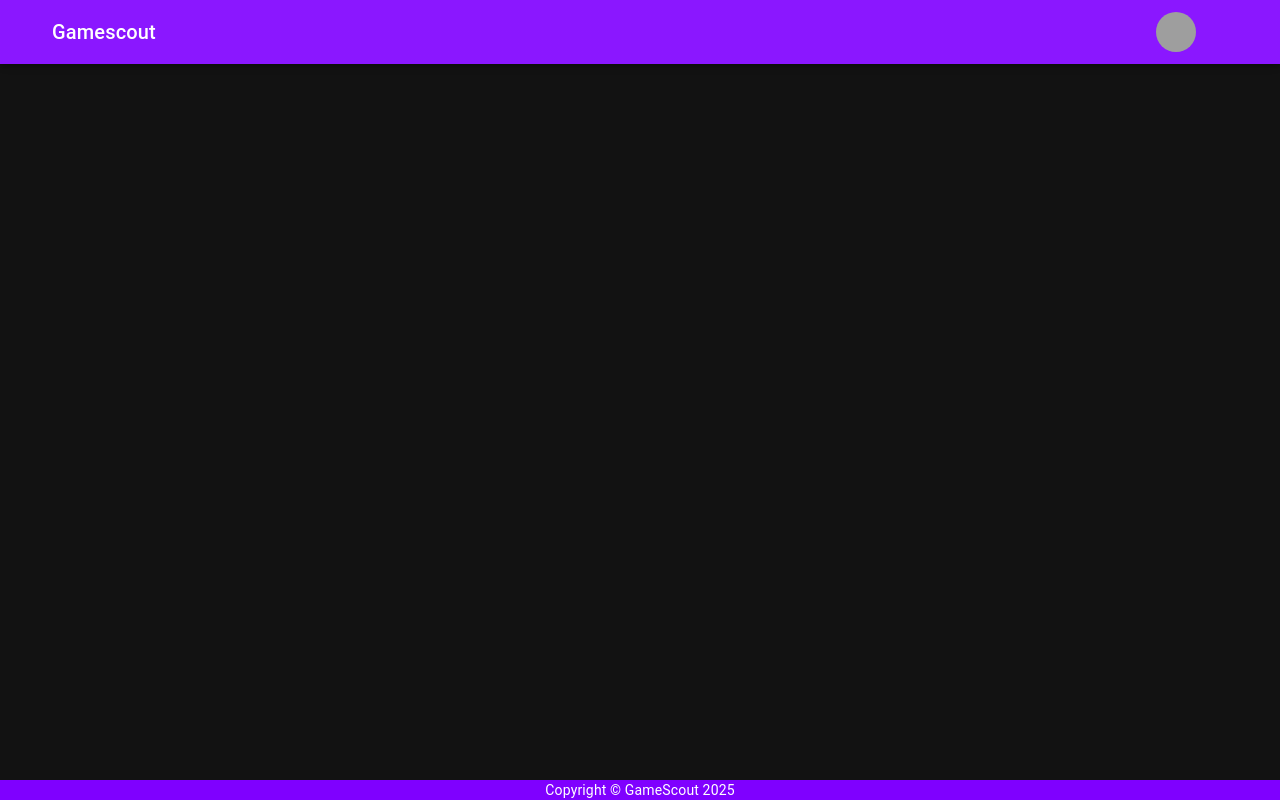
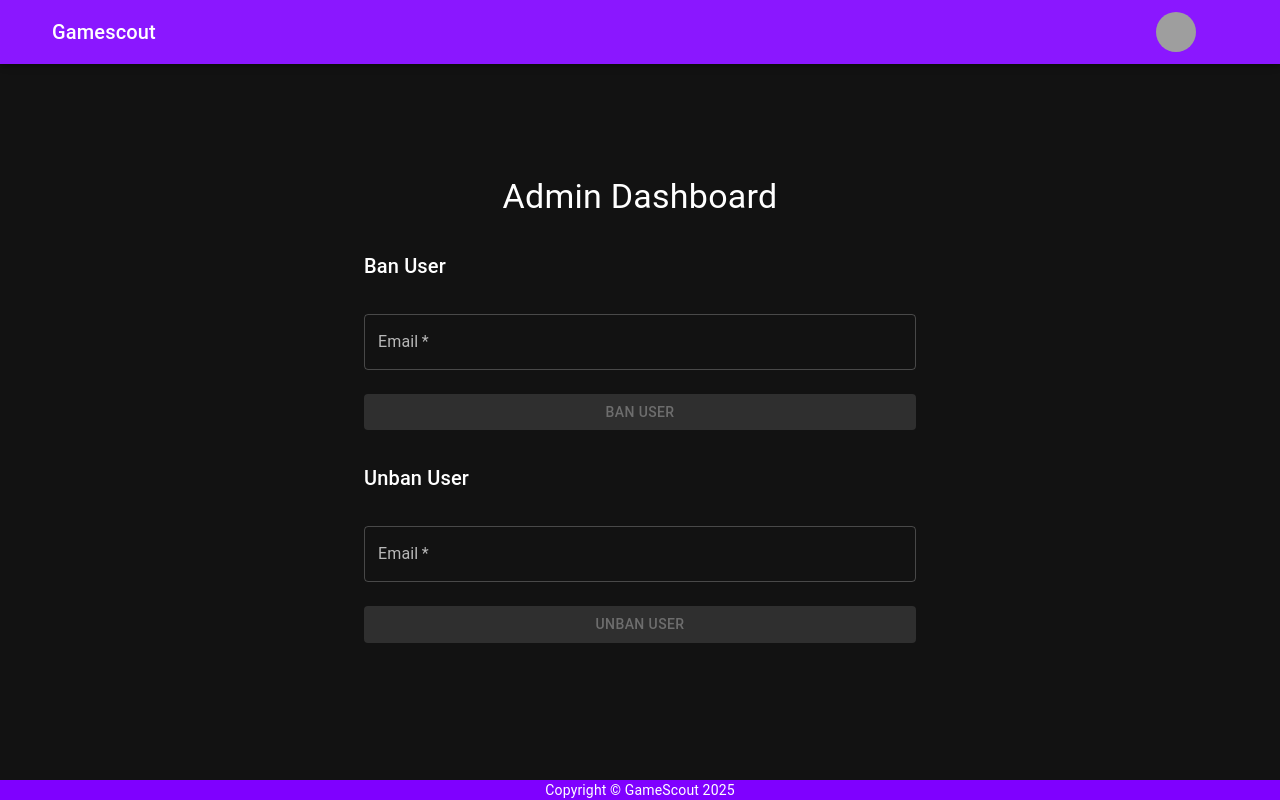
Before and after one commit to aprask/GameScout, a React (Vite) app in the folder client/: page /admin in a window 1280 px wide. Built offline with nearby package versions, Linux system fonts and the light colour scheme; no server answers; sample sign-in values are in the browser's storage; grey boxes are pictures that could not be loaded; some icons are missing.

Commit message:
Added context for admin, added admin page with components for banning and unbanning, updated cors to allow patch

```diff
--- a/client/src/App.tsx
+++ b/client/src/App.tsx
@@ -10,6 +10,7 @@ import SignUpPage from "./pages/SignUpPage";
 import { ProtectedRoute } from "./components/auth/ProtectedRouter";
 import { AuthProvider } from "./context/AuthContext";
 import LoginPage from "./pages/LoginPage";
+import AdminPage from "./pages/AdminPage";
 
 const customTheme = createTheme({
   palette: {
@@ -60,6 +61,11 @@ function App() {
                       <DynamicGame />
                     </ProtectedRoute>
                     } />
+                  <Route path="/admin" element={
+                    <ProtectedRoute>
+                      <AdminPage />
+                    </ProtectedRoute>
+                    } />
                   <Route path="/game/reviews/:id" element={
                     <ProtectedRoute>
                       <GameReviews />
--- a/client/src/components/NavBar.tsx
+++ b/client/src/components/NavBar.tsx
@@ -143,6 +143,13 @@ function NavBar() {
               <ListItemButton>Games</ListItemButton>
             </NavLink>
             <NavLink
+              to="/admin"
+              style={{ textDecoration: "none", color: "inherit" }}
+              onClick={toggleDrawer}
+            >
+              <ListItemButton>Admin</ListItemButton>
+            </NavLink>
+            <NavLink
               to="/"
               style={{ textDecoration: "none", color: "inherit" }}
               onClick={toggleDrawer}
--- /dev/null
+++ b/client/src/components/admin/BanUserForm.tsx
@@ -0,0 +1,80 @@
+import React, { useState } from 'react';
+import { Box, TextField, Button, Alert, Typography } from '@mui/material';
+import axios from 'axios';
+import { useAuth } from '../../context/AuthContext';
+
+export default function BanUserForm() {
+    const [email, setEmail] = useState('');
+    const [error, setError] = useState('');
+    const [success, setSuccess] = useState('');
+    const { isAdmin, adminId, token } = useAuth();
+
+    const handleSubmit = async (e: React.FormEvent) => {
+        e.preventDefault();
+        if (!isAdmin) return;
+        setError('');
+        setSuccess('');
+
+        try {
+            console.log(`Admin ID: ${adminId}`);
+            const res = await axios.patch(
+                "http://localhost:3000/api/v1/users/ban?ban_action=true",
+                {
+                    "email": email,
+                    "admin_id": adminId
+                },
+                {
+                    headers: {
+                        "Content-Type": "application/json",
+                        Authorization: `Bearer ${token}`,
+                    }
+                }
+            );
+
+            if (res.status !== 200) {
+                console.log("Failed to ban user");
+                setError(`Failed to ban user: ${email}`);
+            } else {
+                console.log("Successfully banned user");
+                setSuccess(`Successfully banned user: ${email}`);
+                setEmail('');
+            }
+
+        // eslint-disable-next-line @typescript-eslint/no-unused-vars
+        } catch (err) {
+            setError('Failed to ban user. Please try again.');
+        }
+    };
+
+    return (
+        <Box component="form" onSubmit={handleSubmit} sx={{ width: '100%' }}>
+            <Typography variant="h6" sx={{ mb: 2 }}>
+                Ban User
+            </Typography>
+
+            {error && <Alert severity="error" sx={{ mb: 2 }}>{error}</Alert>}
+            {success && <Alert severity="success" sx={{ mb: 2 }}>{success}</Alert>}
+
+            <TextField
+                fullWidth
+                label="Email"
+                value={email}
+                onChange={(e) => setEmail(e.target.value)}
+                margin="normal"
+                required
+                sx={{ mb: 2 }}
+            />
+
+            <Button
+                type="submit"
+                fullWidth
+                variant="contained"
+                color="error"
+                sx={{ mt: 1 }}
+                disabled={!email}
+            >
+                Ban User
+            </Button>
+        </Box>
+    );
+}
--- /dev/null
+++ b/client/src/components/admin/UnbanUserForm.tsx
@@ -0,0 +1,80 @@
+import React, { useState } from 'react';
+import { Box, TextField, Button, Alert, Typography } from '@mui/material';
+import axios from 'axios';
+import { useAuth } from '../../context/AuthContext';
+
+export default function UnbanUserForm() {
+    const [email, setEmail] = useState('');
+    const [error, setError] = useState('');
+    const [success, setSuccess] = useState('');
+    const { isAdmin, adminId, token } = useAuth();
+
+    const handleSubmit = async (e: React.FormEvent) => {
+        e.preventDefault();
+        if (!isAdmin) return;
+        setError('');
+        setSuccess('');
+
+        try {
+            console.log(`Admin ID: ${adminId}`);
+            const res = await axios.patch(
+                "http://localhost:3000/api/v1/users/ban?ban_action=false",
+                {
+                    "email": email,
+                    "admin_id": adminId
+                },
+                {
+                    headers: {
+                        "Content-Type": "application/json",
+                        Authorization: `Bearer ${token}`,
+                    }
+                }
+            );
+
+            if (res.status !== 200) {
+                console.log("Failed to unban user");
+                setError(`Failed to ban user: ${email}`);
+            } else {
+                console.log("Successfully unbanned user");
+                setSuccess(`Successfully unbanned user: ${email}`);
+                setEmail('');
+            }
+
+        // eslint-disable-next-line @typescript-eslint/no-unused-vars
+        } catch (err) {
+            setError('Failed to ban user. Please try again.');
+        }
+    };
+
+    return (
+        <Box component="form" onSubmit={handleSubmit} sx={{ width: '100%' }}>
+            <Typography variant="h6" sx={{ mb: 2 }}>
+                Unban User
+            </Typography>
+
+            {error && <Alert severity="error" sx={{ mb: 2 }}>{error}</Alert>}
+            {success && <Alert severity="success" sx={{ mb: 2 }}>{success}</Alert>}
+
+            <TextField
+                fullWidth
+                label="Email"
+                value={email}
+                onChange={(e) => setEmail(e.target.value)}
+                margin="normal"
+                required
+                sx={{ mb: 2 }}
+            />
+
+            <Button
+                type="submit"
+                fullWidth
+                variant="contained"
+                color="error"
+                sx={{ mt: 1 }}
+                disabled={!email}
+            >
+                Unban User
+            </Button>
+        </Box>
+    );
+}
--- a/client/src/context/AuthContext.tsx
+++ b/client/src/context/AuthContext.tsx
@@ -6,7 +6,9 @@ interface AuthContextType {
     profileId: string | null;
     token: string | null;
     userEmail: string | null;
-    login: (token: string, email: string, userId: string, profileId: string) => void;
+    isAdmin: boolean;
+    adminId: string | null;
+    login: (token: string, email: string, userId: string, profileId: string, isAdmin: boolean, adminId: string) => void;
     logout: () => void;
 }
 
@@ -18,17 +20,22 @@ export function AuthProvider( { children }: { children: React.ReactNode } ): JSX
     const [userEmail, setUserEmail] = useState(() => localStorage.getItem('userEmail'));
     const [userId, setUserId] = useState(() => localStorage.getItem('userId'));
     const [profileId, setProfileId] = useState(() => localStorage.getItem('profileId'));
+    const [adminId, setAdminId] = useState(() => localStorage.getItem('adminId'));
+    const [isAdmin, setIsAdmin] = useState(false);
 
-    function login(token: string, email: string, userId: string, profileId: string) {
+    function login(token: string, email: string, userId: string, profileId: string, isAdmin: boolean, adminId: string) {
         localStorage.setItem('token', token);
         localStorage.setItem('userEmail', email);
         localStorage.setItem('userId', userId);
         localStorage.setItem("profileId", profileId);
+        localStorage.setItem("adminId", adminId);
         setToken(token);
         setUserEmail(email);
         setUserId(userId);
         setProfileId(profileId);
         setIsAuthenticated(true);
+        setIsAdmin(isAdmin);
+        setAdminId(adminId);
     }
 
     function logout() {
@@ -36,15 +43,18 @@ export function AuthProvider( { children }: { children: React.ReactNode } ): JSX
         localStorage.removeItem('userEmail');
         localStorage.removeItem('userId');
         localStorage.removeItem('profileId');
+        localStorage.removeItem("adminId");
         setToken(null);
         setUserEmail(null);
         setUserId(null);
         setProfileId(null);
         setIsAuthenticated(false);
+        setIsAdmin(false);
+        setAdminId("");
     }
 
     return (
-        <AuthContext.Provider value={{ isAuthenticated, userId, profileId, token, userEmail, login, logout }}>
+        <AuthContext.Provider value={{ isAuthenticated, userId, profileId, token, isAdmin, adminId, userEmail, login, logout }}>
             {children}
         </AuthContext.Provider>
     );
--- /dev/null
+++ b/client/src/pages/AdminPage.tsx
@@ -0,0 +1,28 @@
+import { Container, Typography, Box } from '@mui/material';
+import BanUserForm from '../components/admin/BanUserForm';
+import UnbanUserForm from '../components/admin/UnbanUserForm';
+
+function AdminPage() {
+    return (
+        <Container maxWidth="sm">
+            <Box sx={{
+                mt: 8,
+                display: 'flex',
+                flexDirection: 'column',
+                alignItems: 'center',
+            }}>
+                <Typography component="h1" variant="h4" sx={{ mb: 4 }}>
+                    Admin Dashboard
+                </Typography>
+                <Box sx={{ mb: 4, width: '100%' }}>
+                    <BanUserForm />
+                </Box>
+                <Box sx={{ width: '100%' }}>
+                    <UnbanUserForm />
+                </Box>
+            </Box>
+        </Container>
+    );
+}
+
+export default AdminPage;
--- a/client/src/pages/LoginPage.tsx
+++ b/client/src/pages/LoginPage.tsx
@@ -13,8 +13,11 @@ import { Box } from "@mui/material";
 
 interface loginResp {
   token: string,
+  email: string,
   user_id: string,
-  profile_id: string
+  profile_id: string,
+  isAdmin: boolean,
+  admin_id: string
 }
 
 function LoginPage() {
@@ -30,9 +33,11 @@ function LoginPage() {
     async function updateAuthState(data: loginResp) {
       await login(
         data.token,
-        formValues.email,
+        data.email,
         data.user_id,
-        data.profile_id
+        data.profile_id,
+        data.isAdmin,
+        data.admin_id
       );
     }
 
@@ -74,7 +79,7 @@ function LoginPage() {
         if (!validateInputs()) return;
 
         try {
-          const res = await axios.post(
+          let res = await axios.post(
             "http://localhost:3000/api/v1/auth/login",
             {
               email: formValues.email,
@@ -90,7 +95,29 @@ function LoginPage() {
           console.log(res.status);
           console.log(res.data);
           if (res.status === 200) {
-            await updateAuthState(res.data);
+            const loginRespData: loginResp = {
+              token: res.data.token,
+              user_id: res.data.user_id,
+              email: res.data.email,
+              profile_id: res.data.profile_id,
+              isAdmin: false,
+              admin_id: ""
+            };
+            res = await axios.get(
+              `http://localhost:3000/api/v1/admin/${res.data.user_id}`,
+              {
+                headers: {
+                  "Content-Type": "application/json",
+                  Authorization: `Bearer ${res.data.token}`,
+                }
+              }
+            );
+            if (res.data.isAdmin) {
+              console.log("Admin");
+              loginRespData.isAdmin = true
+              loginRespData.admin_id = res.data.admin_id;
+            } else console.log("Not an admin");
+            await updateAuthState(loginRespData);
             setFormValues({ email: '', password: '' });
             navigate('/', {replace: true});
           }
```
Also changed, not shown: 2 other files (tests, documents, lock files or other folders).
